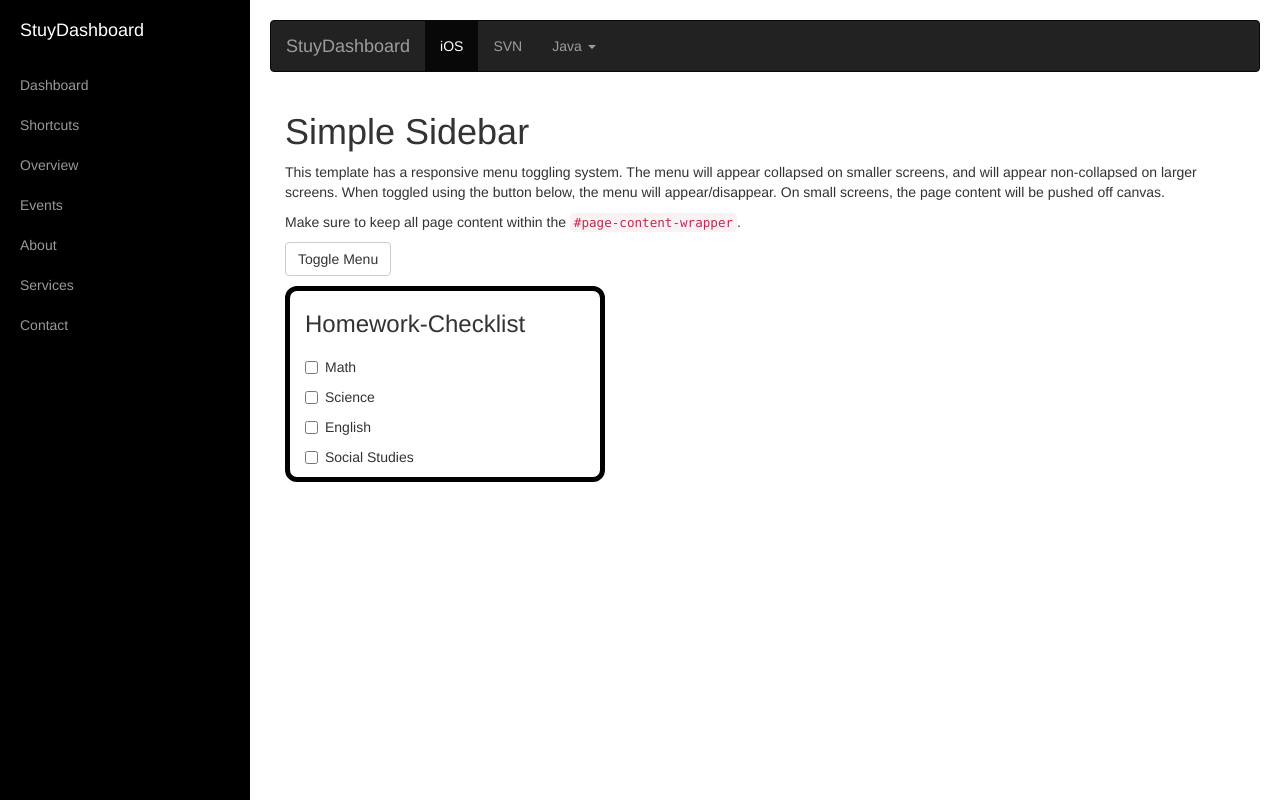
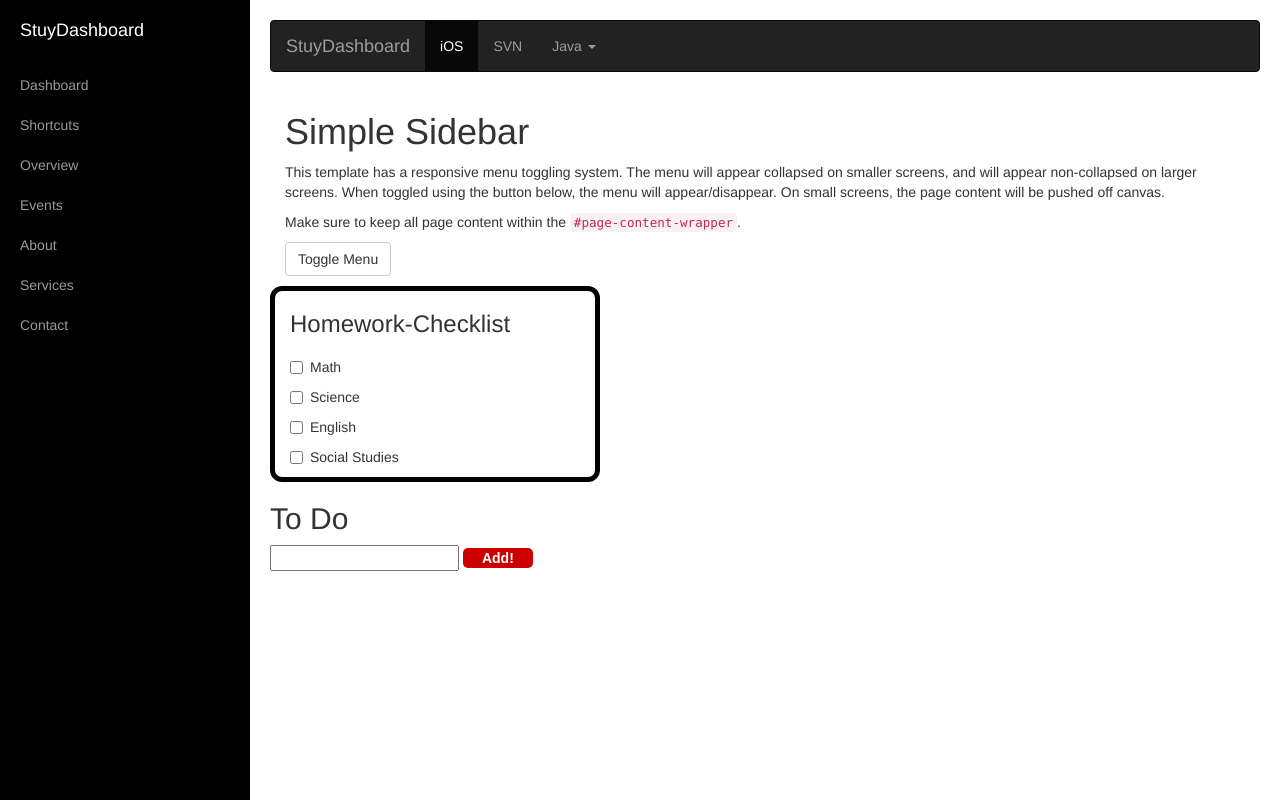
Before and after one commit to aliang8/StuyDashboard, a plain HTML site: page index.html in a window 1280 px wide. Drawn offline with nearby package versions, Linux system fonts and the light colour scheme.

Commit message:
Made to do list

```diff
--- a/index.html
+++ b/index.html
@@ -101,6 +101,7 @@
               <a href="#menu-toggle" class="btn btn-default" id="menu-toggle">Toggle Menu</a>
             </div>
           </div>
+		</div>
 
 		<div class = "container-fluid">
 			<div class = "row">
@@ -116,10 +117,18 @@
 			</div>
 		</div>
 
-      </div>
+		<h2>To Do</h2>
+		<form name="checkListForm">
+			<input type="text" name="checkListItem"/>
+		</form>
+		<div id="button">Add!</div>
+		<br/>
+		<div class="list"></div>
+
     </div>
 
     <!-- Must be placed at the end of the body to work -->
+	<script type="text/javascript" src="js/script.js"></script>
     <script type="text/javascript" src="js/sidebar.js"></script>
 
   </body>
--- /dev/null
+++ b/js/script.js
@@ -0,0 +1,9 @@
+$(document).ready(function(){
+    $('#button').click(function(){
+        var toAdd = $('input[name=checkListItem]').val();
+        $('.list').append('<div class= "item">' + toAdd + '</div>');
+    });
+    $(document).on('click','.item',function(){
+        $(this).remove();
+    });
+});
--- a/main.css
+++ b/main.css
@@ -7,3 +7,25 @@ label{
 	border: 5px solid #000000;
 	border-radius: 12px;
 }
+
+form {
+    display: inline-block;
+}
+
+#button{
+    display: inline-block;
+    height:20px;
+	width:70px;
+	background-color:#cc0000;
+	font-family:arial;
+	font-weight:bold;
+	color:#ffffff;
+	border-radius: 5px;
+	text-align:center;
+	margin-top:2px;
+}
+
+.list {
+	font-family:garamond;
+	color:#cc0000;
+}
```
